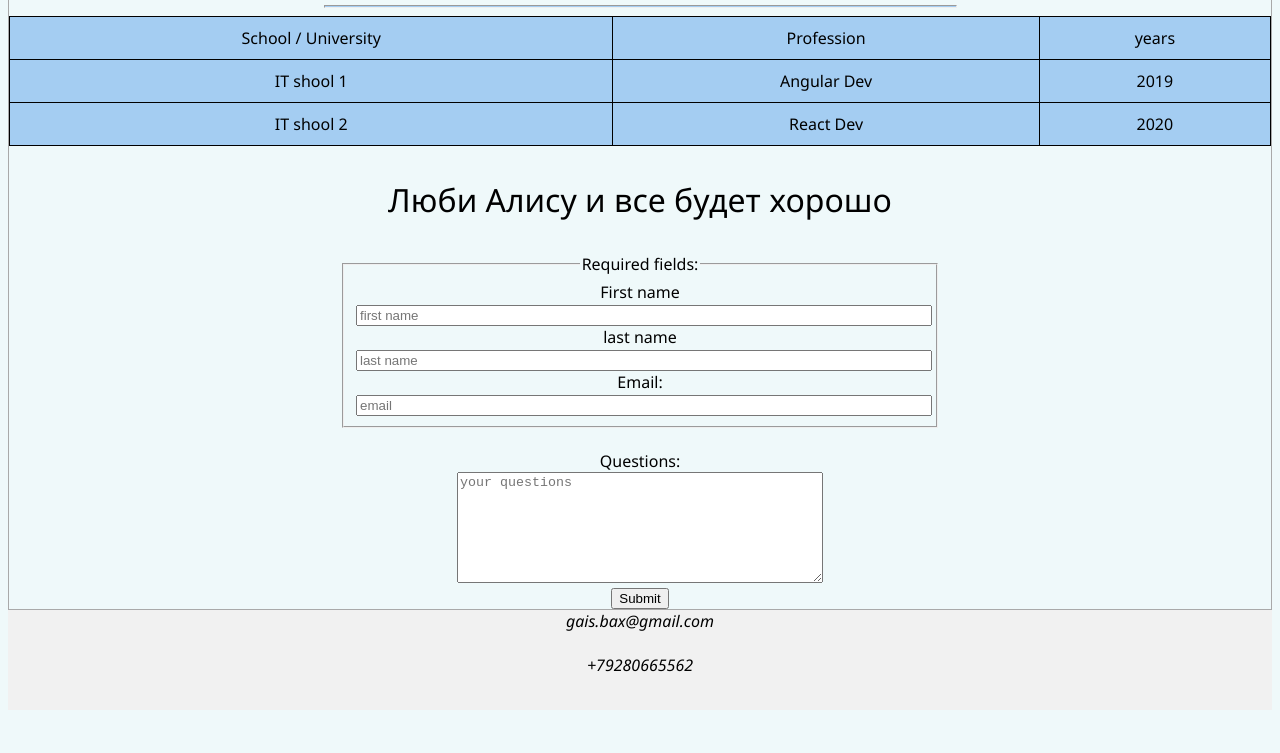
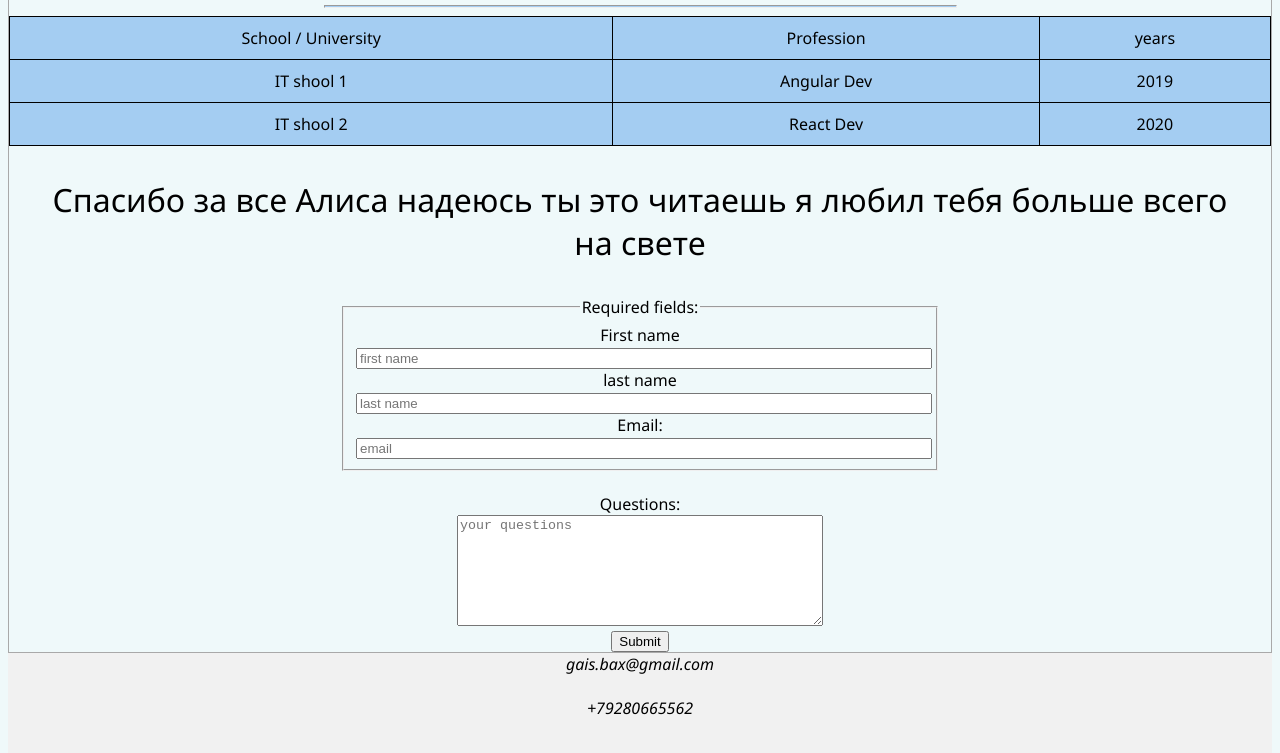
Before and after one commit to GaIsBAX/cv_page, a plain HTML site: page index.html in a window 1280 px wide. Shown: the part 1547-2300 px from the top of the page. Before the commit the page ends 2265 px from the top, so only its background shows below. Drawn offline with Linux system fonts and the light colour scheme.

Commit message:
Благодарности Алисе
Моей уже бывшей Девушке

```diff
--- a/index.html
+++ b/index.html
@@ -97,7 +97,10 @@
       </section>
 
       <section class="quote">
-        <blockquote>Люби Алису и все будет хорошо</blockquote>
+        <blockquote>
+          Cпасибо за все Алиса надеюсь ты это читаешь я любил тебя больше всего
+          на свете
+        </blockquote>
       </section>
 
       <section class="interaction">
```
